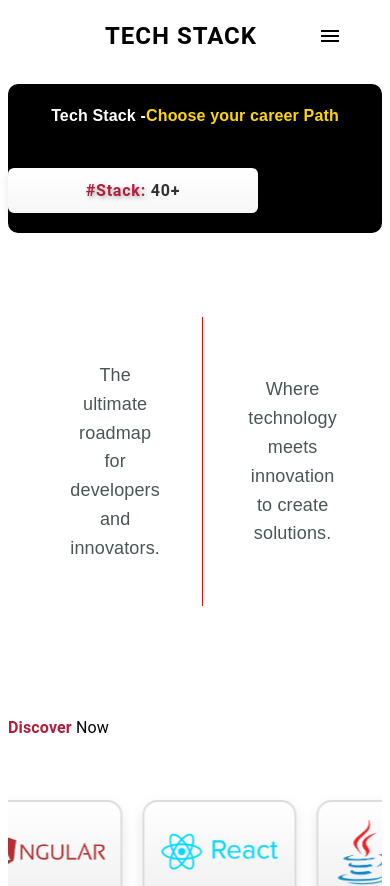
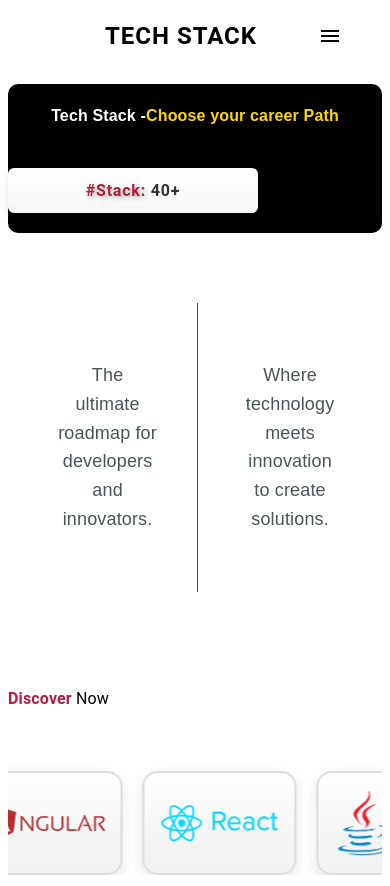
Before and after one commit to sumitsomase/Tech_Stack, a React (Create React App) app: page / in a window 390 px wide. Shown: the top 886 px of the page. Built offline with nearby package versions, Linux system fonts and the light colour scheme; the HTML template or start-up script is replaced by a standard one.

Commit message:
margin change

```diff
--- a/src/Components/Home/Home.js
+++ b/src/Components/Home/Home.js
@@ -72,7 +72,7 @@ function Home() {
           sx={{
             display: "flex",
             flexDirection: "column",
-            marginLeft: isMobile ? "20px" : "110px"
+            marginLeft: isMobile ? "10px" : "110px"
           }}
         >
           <InfoTechstack />
```
